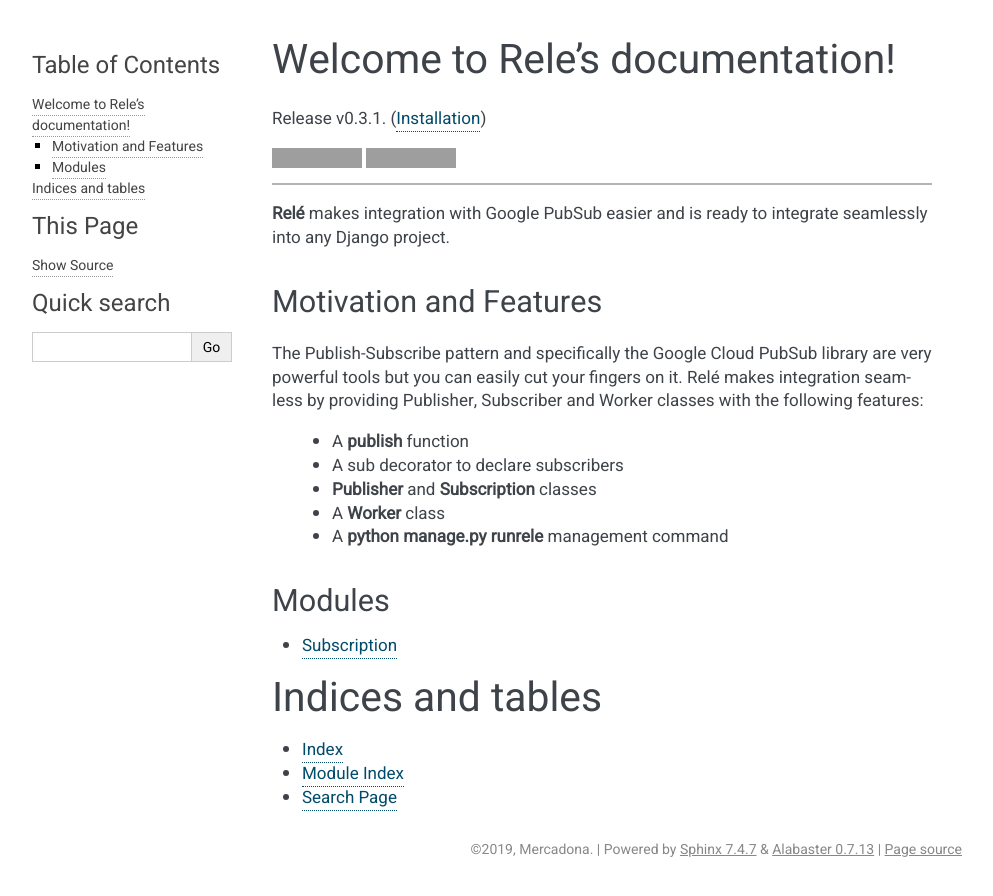
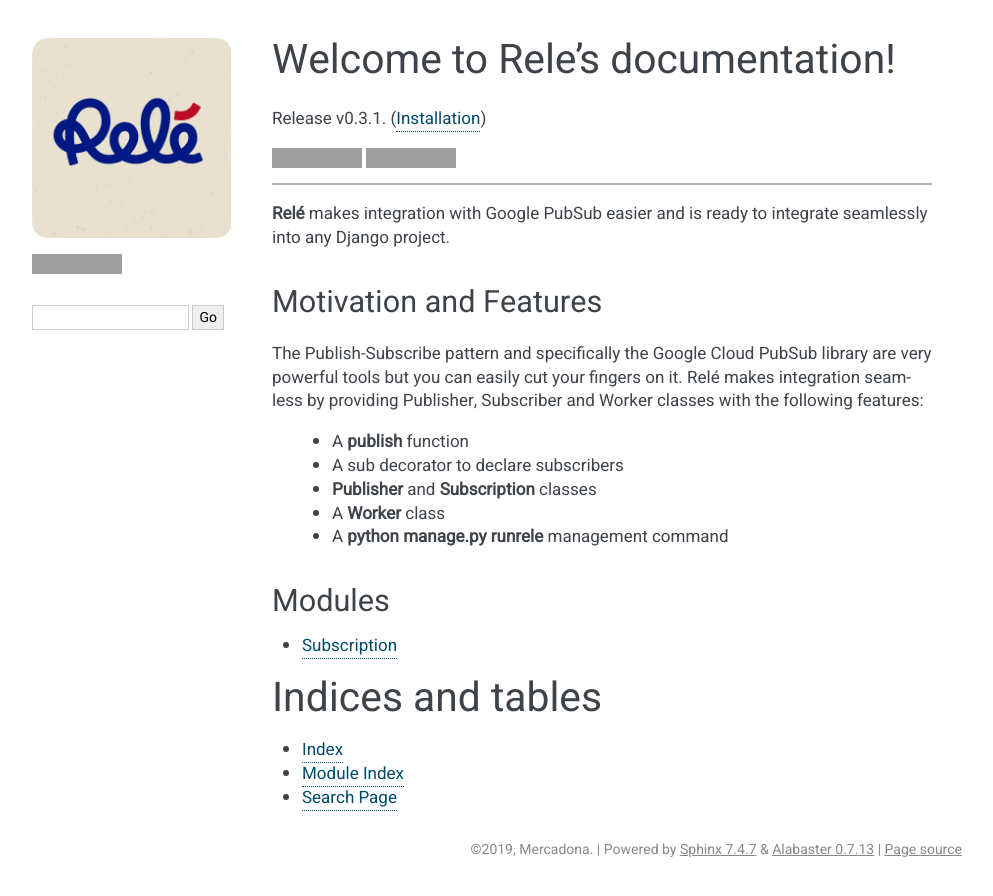
Before and after one commit to mercadona/rele, a Sphinx documentation site: the page built from docs/index.rst, in a window 1280 px wide. Shown: the top 896 px of the page, without its empty margins (148-1141 px from the left). Built offline with Sphinx 7.4.7, drawn with Linux system fonts in a browser that asks for light colours; grey boxes are pictures that could not be loaded.

Commit message:
Improve layout with logo and sidebar

```diff
--- /dev/null
+++ b/docs/_templates/sidebar.html
@@ -0,0 +1,16 @@
+<p class="logo">
+  <a href="{{ pathto(master_doc) }}">
+    <img class="logo" src="{{ pathto('_static/rele_logo.png', 1) }}"
+    title="https://github.com/mercadona/rele"/>
+  </a>
+</p>
+<p>
+<iframe src="https://ghbtns.com/github-btn.html?user=mercadona&repo=rele&type=watch&count=true&size=large"
+  allowtransparency="true" frameborder="0" scrolling="0" width="200px" height="35px"></iframe>
+</p>
+<div class="searchformwrapper">
+  <form class="search" action="search.html" method="get">
+    <input type="text" name="q" aria-labelledby="searchlabel">
+    <input type="submit" value="Go">
+  </form>
+</div>
--- a/docs/conf.py
+++ b/docs/conf.py
@@ -56,6 +56,12 @@
 # so a file named "default.css" will overwrite the builtin "default.css".
 html_static_path = ['_static']
 
+html_sidebars = {
+    '**': [
+        'sidebar.html'
+    ]
+}
+
 # Setup function
 def setup(app):
     app.add_stylesheet('style.css')
```
Also changed, not shown: docs/_static/rele_logo.png (added).
